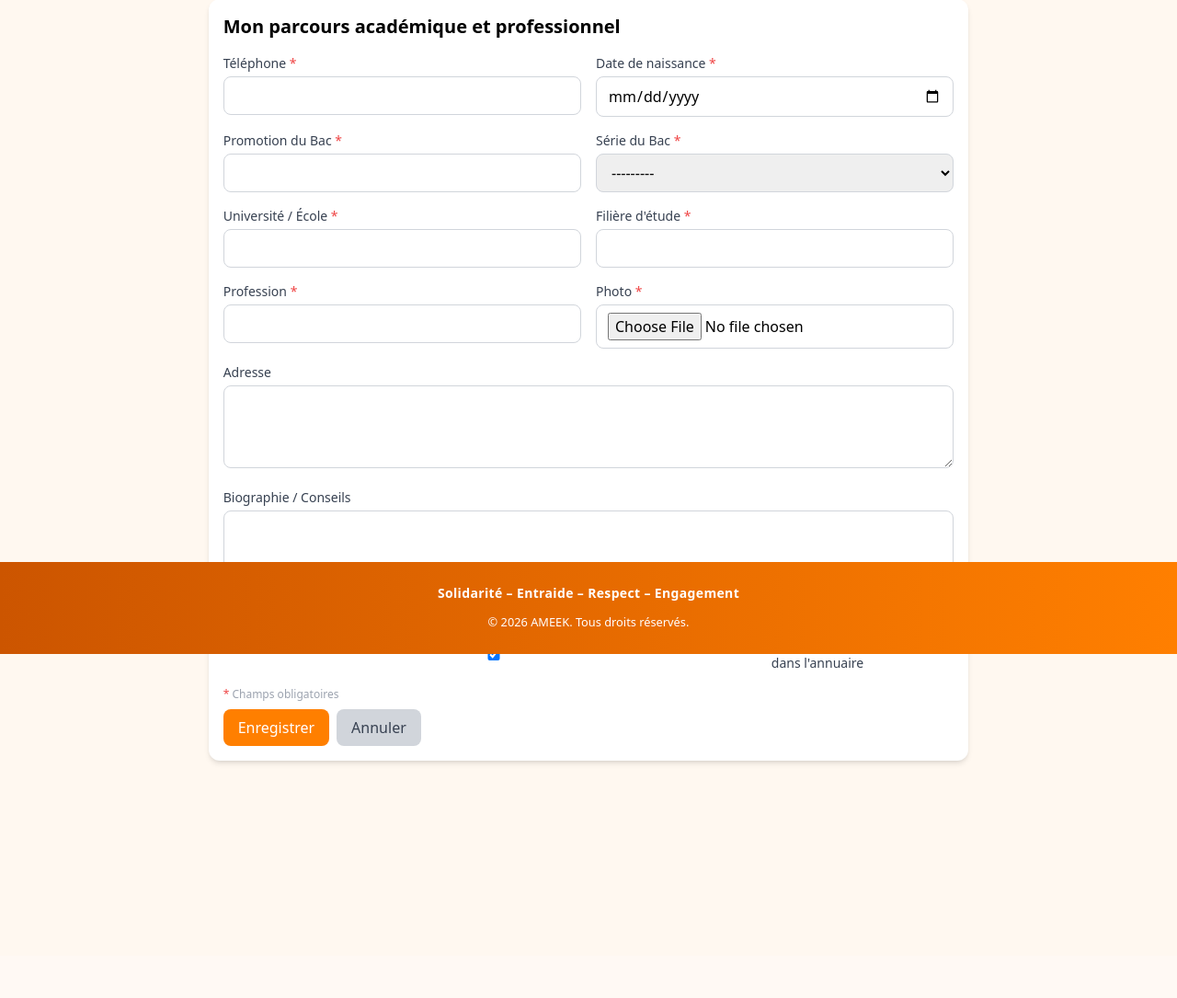
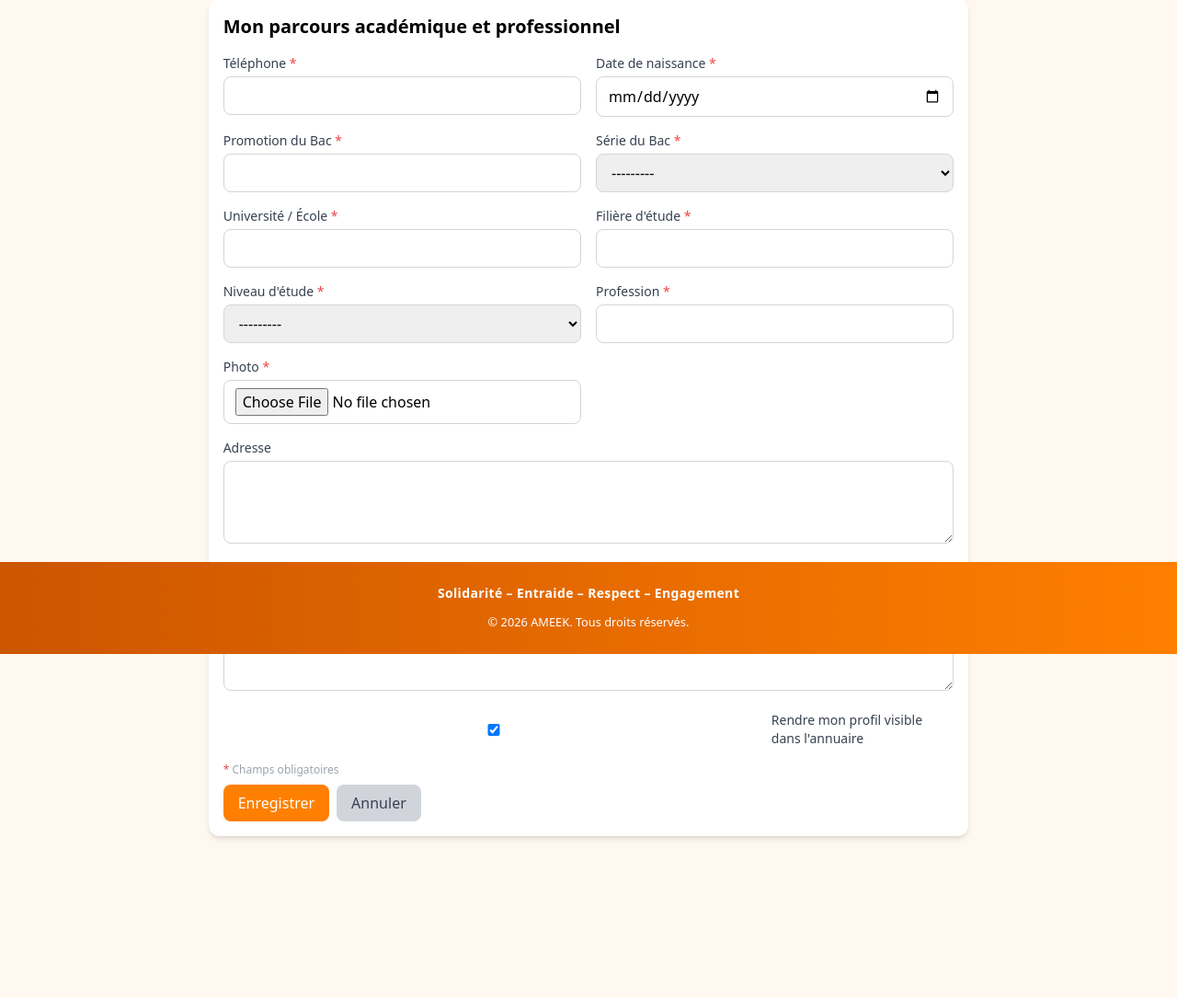
Before and after one commit to Matar057/AMEEK, a Django app: page /profiles/update/ in a window 1280 px wide. Shown: the part 89-1174 px from the top of the page at 92% size. Before the commit the page ends 920 px from the top, so only its background shows below. Run offline with Django 5.2, Linux system fonts and the light colour scheme; the visitor is signed in with stand-in values (Sample User, id 1); data comes from the database, SQL or seed files in the repository; some libraries are stand-ins or nearby versions.

Commit message:
Ajout du champ niveau d'etude au parcours academique

```diff
--- a/accounts/templates/accounts/profile.html
+++ b/accounts/templates/accounts/profile.html
@@ -64,6 +64,9 @@
           <dt class="font-medium text-gray-600">Filière</dt>
           <dd class="text-gray-900">{{ user.profile.filiere|default:"—" }}</dd>
 
+          <dt class="font-medium text-gray-600">Niveau d'étude</dt>
+          <dd class="text-gray-900">{{ user.profile.get_niveau_etude_display|default:"—" }}</dd>
+
           <dt class="font-medium text-gray-600">Profession</dt>
           <dd class="text-gray-900">{{ user.profile.profession|default:"—" }}</dd>
         </dl>
--- a/profiles/forms.py
+++ b/profiles/forms.py
@@ -13,7 +13,7 @@ class ProfileForm(forms.ModelForm):
         model = Profile
         fields = (
             'telephone', 'photo', 'date_naissance', 'adresse',
-            'promotion_bac', 'serie', 'universite', 'filiere',
+            'promotion_bac', 'serie', 'universite', 'filiere', 'niveau_etude',
             'profession', 'bio', 'est_visible',
         )
         widgets = {
--- a/profiles/models.py
+++ b/profiles/models.py
@@ -21,6 +21,17 @@ class Profile(models.Model):
         ('AUTRE', 'Autre'),
     ]
 
+    NIVEAU_ETUDE_CHOICES = [
+        ('bac', 'Baccalauréat'),
+        ('licence1', 'Licence 1'),
+        ('licence2', 'Licence 2'),
+        ('licence3', 'Licence 3'),
+        ('master1', 'Master 1'),
+        ('master2', 'Master 2'),
+        ('doctorat', 'Doctorat'),
+        ('autre', 'Autre'),
+    ]
+
     user = models.OneToOneField(User, on_delete=models.CASCADE, related_name='profile')
     statut = models.CharField('Statut', max_length=20, choices=STATUT_CHOICES, blank=True)
     numero_membre = models.CharField('Numéro de membre', max_length=20, unique=True, blank=True, null=True)
@@ -30,6 +41,7 @@ class Profile(models.Model):
     serie = models.CharField('Série du Bac', max_length=10, choices=SERIE_CHOICES, blank=True)
     universite = models.CharField('Université / École', max_length=200, blank=True)
     filiere = models.CharField('Filière d\'étude', max_length=200, blank=True)
+    niveau_etude = models.CharField('Niveau d\'étude', max_length=20, choices=NIVEAU_ETUDE_CHOICES, blank=True)
     profession = models.CharField('Profession', max_length=200, blank=True)
     bio = models.TextField('Biographie / Conseils', blank=True)
     adresse = models.TextField('Adresse', blank=True)
--- a/profiles/templates/profiles/member_detail.html
+++ b/profiles/templates/profiles/member_detail.html
@@ -48,6 +48,8 @@
           <dd class="w-full sm:w-2/3 px-2 mb-2">{{ member.profile.universite|default:"—" }}</dd>
           <dt class="w-full sm:w-1/3 px-2 font-semibold text-gray-700">Filière</dt>
           <dd class="w-full sm:w-2/3 px-2 mb-2">{{ member.profile.filiere|default:"—" }}</dd>
+          <dt class="w-full sm:w-1/3 px-2 font-semibold text-gray-700">Niveau d'étude</dt>
+          <dd class="w-full sm:w-2/3 px-2 mb-2">{{ member.profile.get_niveau_etude_display|default:"—" }}</dd>
           <dt class="w-full sm:w-1/3 px-2 font-semibold text-gray-700">Profession</dt>
           <dd class="w-full sm:w-2/3 px-2 mb-2">{{ member.profile.profession|default:"—" }}</dd>
         </dl>
--- a/profiles/templates/profiles/profile_form.html
+++ b/profiles/templates/profiles/profile_form.html
@@ -54,6 +54,13 @@
               {% endif %}
             </div>
             <div>
+              <label class="block text-gray-700 font-medium text-sm mb-1">{{ form.niveau_etude.label }}{% if form.niveau_etude.field.required %} <span class="text-red-500">*</span>{% endif %}</label>
+              {{ form.niveau_etude }}
+              {% if form.niveau_etude.errors %}
+                <p class="bg-red-50 border border-red-300 text-red-700 text-xs px-3 py-2 rounded mt-1 font-medium">⚠ {{ form.niveau_etude.errors.0 }}</p>
+              {% endif %}
+            </div>
+            <div>
               <label class="block text-gray-700 font-medium text-sm mb-1">{{ form.profession.label }}{% if form.profession.field.required %} <span class="text-red-500">*</span>{% endif %}</label>
               {{ form.profession }}
               {% if form.profession.errors %}
```
Also changed, not shown: profiles/migrations/0005_profile_niveau_etude.py (added).
